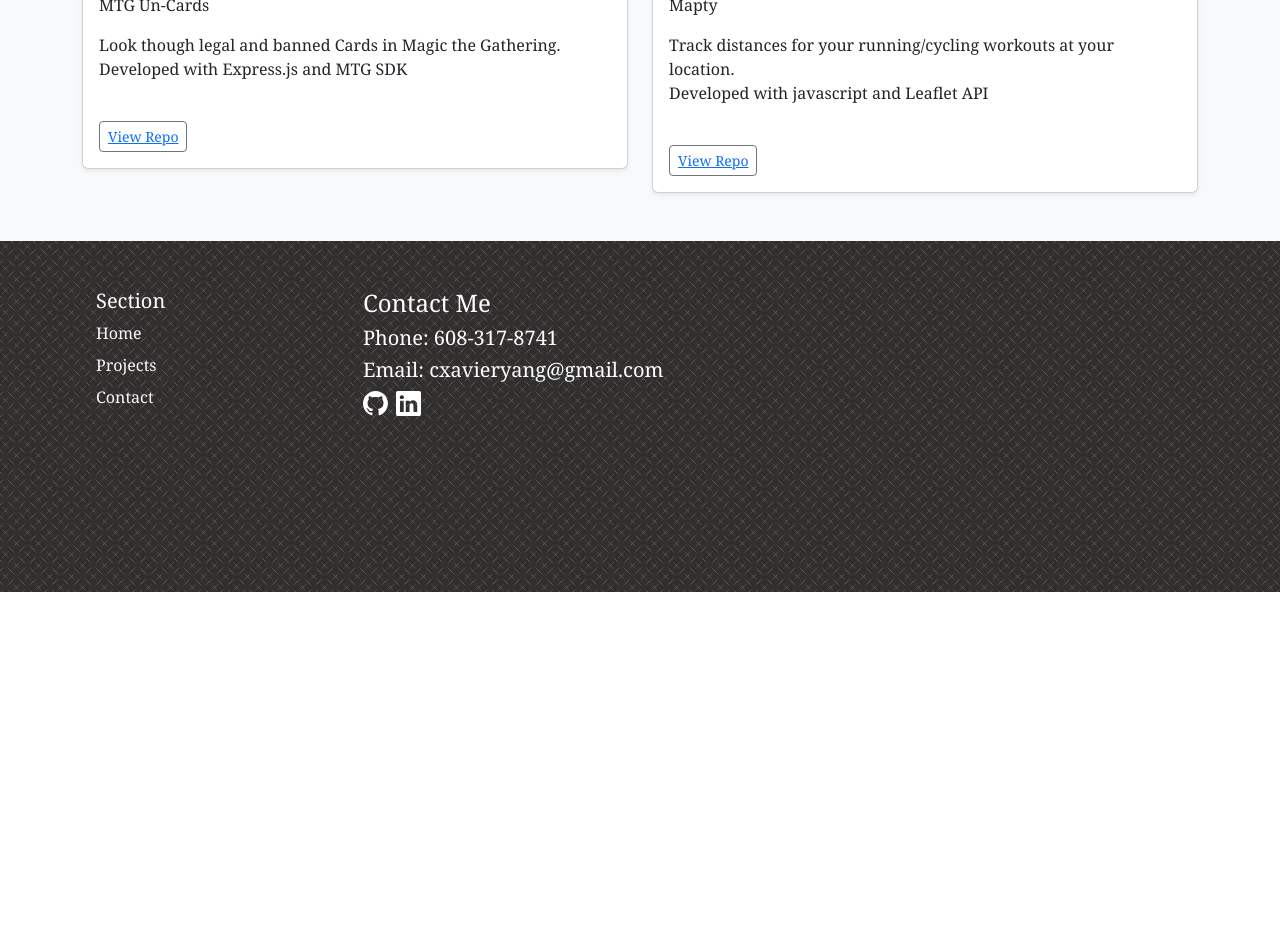
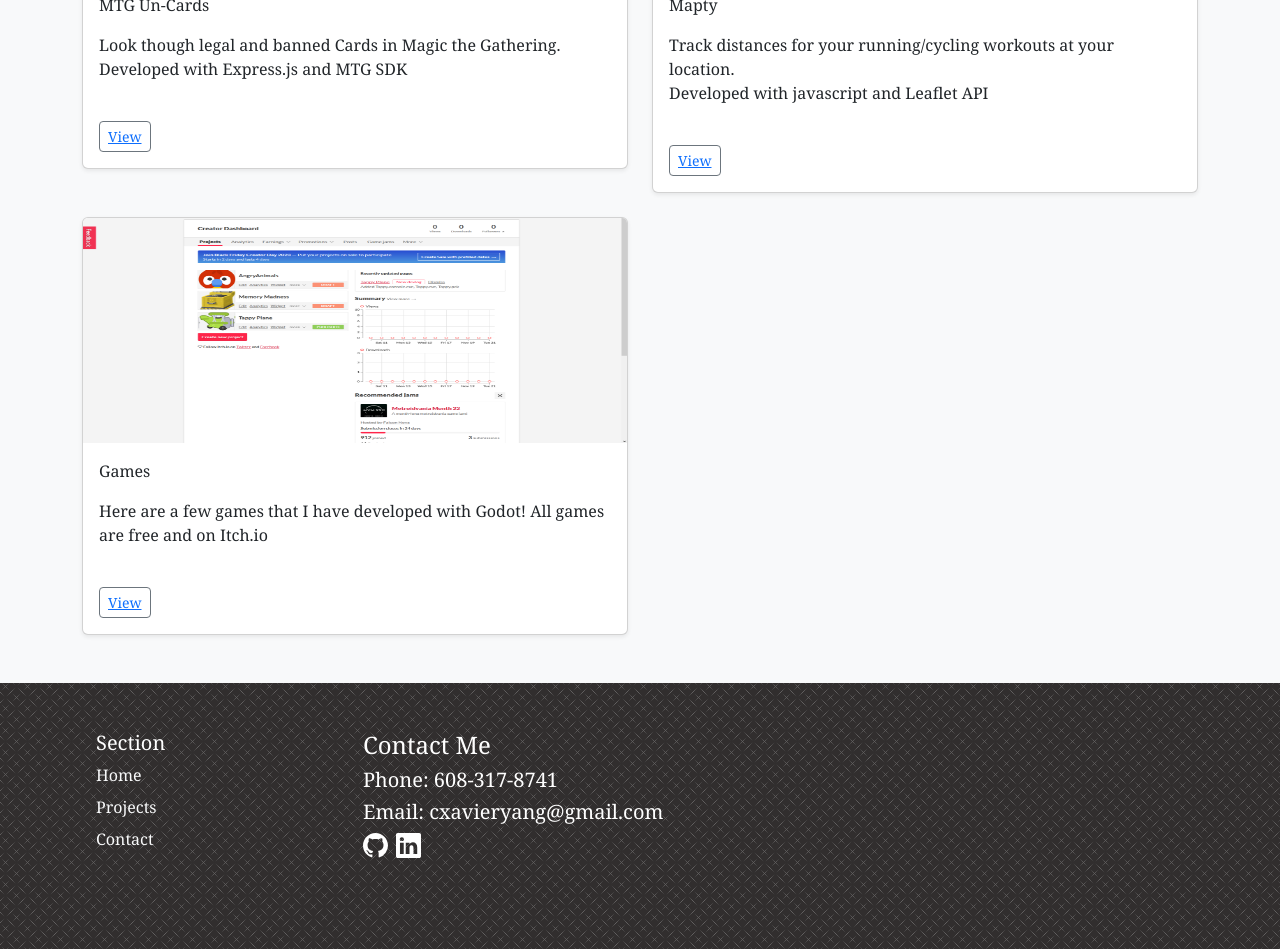
Before and after one commit to cx-yang/c-xavier-yang-website, a React (Create React App) app: page / in a window 1280 px wide. Shown: the part 720-1669 px from the top of the page. Before the commit the page ends 1312 px from the top, so only its background shows below. Built offline with nearby package versions, Linux system fonts and the light colour scheme.

Commit message:
add another project to project list. Edited about section

```diff
--- a/src/components/About.jsx
+++ b/src/components/About.jsx
@@ -4,7 +4,7 @@ function About() {
     return <div class="p-5 mb-4 mt-5 bg-body-tertiary rounded-3" id="about">
         <div class="container-fluid py-4 ">
             <h1 class="display-5 fw-bold">Xavier Yang</h1>
-            <p class="col-md-8 fs-4">I'm a full-stack developer based in La Crosse, WI. </p>
+            <p class="col-md-8 fs-4">I'm a full-stack engineer and game developer.</p>
         </div>
     </div>
 }
--- a/src/components/Projects.jsx
+++ b/src/components/Projects.jsx
@@ -1,6 +1,7 @@
 import React from "react";
 import mapty from "../images/mapty.png";
 import mtg from "../images/mtg-uncards.png";
+import games from "../images/games.png"
 
 function Projects() {
     //have image pop out on hover
@@ -23,7 +24,7 @@ function Projects() {
                                 Developed with Express.js and MTG SDK</p><br/>
                                 <div class="d-flex justify-content-between align-items-center">
                                     <div class="btn-group">
-                                        <button type="button" class="btn btn-sm btn-outline-secondary"><a class="link-primary" href="https://github.com/CX-Yang/mtg-un-cards">View Repo</a></button>
+                                        <button type="button" class="btn btn-sm btn-outline-secondary"><a class="link-primary" href="https://github.com/CX-Yang/mtg-un-cards">View</a></button>
                                     </div>
                                 </div>
                             </div>
@@ -40,7 +41,23 @@ function Projects() {
                                 Developed with javascript and Leaflet API</p><br/>
                                 <div class="d-flex justify-content-between align-items-center">
                                     <div class="btn-group">
-                                        <button type="button" class="btn btn-sm btn-outline-secondary text-decoration-none"><a href="https://github.com/CX-Yang/Mapty">View Repo</a></button>
+                                        <button type="button" class="btn btn-sm btn-outline-secondary text-decoration-none"><a href="https://github.com/CX-Yang/Mapty">View</a></button>
+                                    </div>
+                                </div>
+                            </div>
+                        </div>
+                    </a>
+                </div>
+                <div class="col">
+                    <a href="https://cx-yang.itch.io" class="text-decoration-none">
+                        <div class="card shadow-sm">
+                            <img src={games} class="bd-placeholder-img card-img-top" loading="lazy" width="80%" height="225" />
+                            <div class="card-body">
+                                <p class="card-text">Games</p>
+                                <p class="card-text">Here are a few games that I have developed with Godot! All games are free and on Itch.io</p><br/>
+                                <div class="d-flex justify-content-between align-items-center">
+                                    <div class="btn-group">
+                                        <button type="button" class="btn btn-sm btn-outline-secondary text-decoration-none"><a href="https://cx-yang.itch.io">View</a></button>
                                     </div>
                                 </div>
                             </div>
```
Also changed, not shown: src/images/games.png (added).
